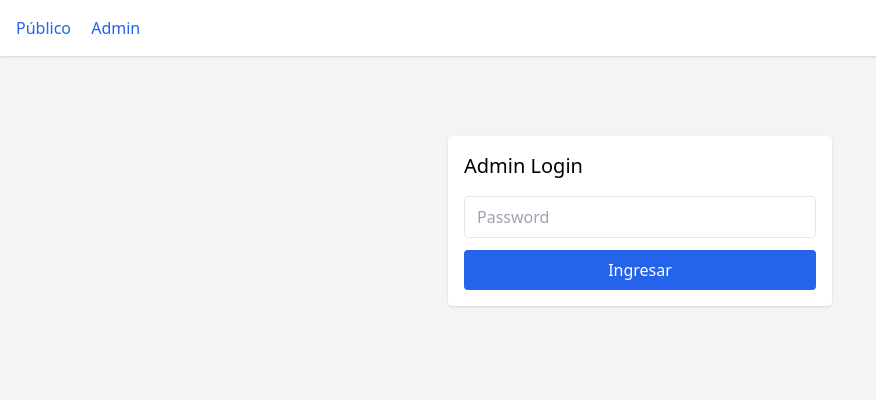
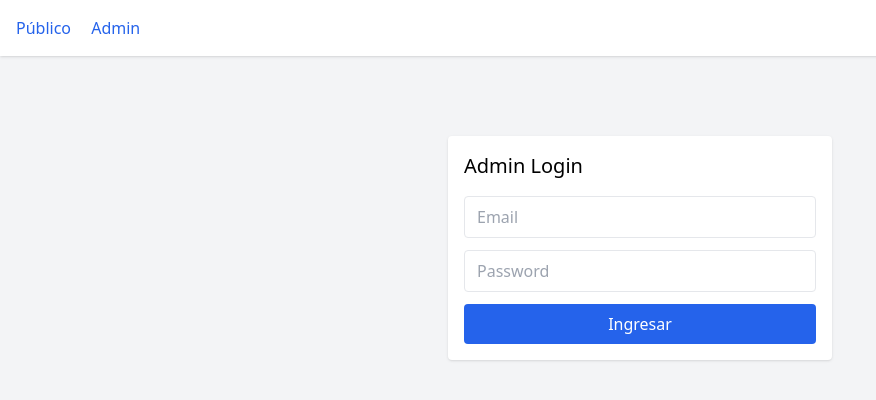
Before and after one commit to elias2609/rec, a Vue app: page /login in a window 1280 px wide. Shown: the top 400 px of the page, without its empty margins (0-876 px from the left). Built offline with nearby package versions, Linux system fonts and the light colour scheme.

Commit message:
Change login

```diff
--- a/src/views/LoginView.vue
+++ b/src/views/LoginView.vue
@@ -2,6 +2,8 @@
   <div class="max-w-sm mx-auto mt-20 p-4 bg-white rounded shadow">
     <h2 class="text-xl mb-4">Admin Login</h2>
     <form @submit.prevent="onSubmit" class="space-y-3">
+      <input v-model="email" type="email" placeholder="Email"
+             class="w-full border px-3 py-2 rounded" />
       <input v-model="password" type="password" placeholder="Password"
              class="w-full border px-3 py-2 rounded" />
       <button class="w-full bg-blue-600 text-white py-2 rounded">
@@ -18,13 +20,12 @@ import { signIn } from '@/services/auth'
 export default {
   name: 'LoginView',
   data() {
-    return { password: '', error: '' }
+    return {email: '', password: '', error: '' }
   },
   methods: {
     async onSubmit() {
-      const email = 'elias.freites16@gmail.com'
       this.error = ''
-      const { error } = await signIn(email, this.password)
+      const { error } = await signIn(this.email, this.password)
       if (error) this.error = error.message
       else this.$router.push('/admin')
     }
```
Also changed, not shown: 1 other file (tests, documents, lock files or other folders).
